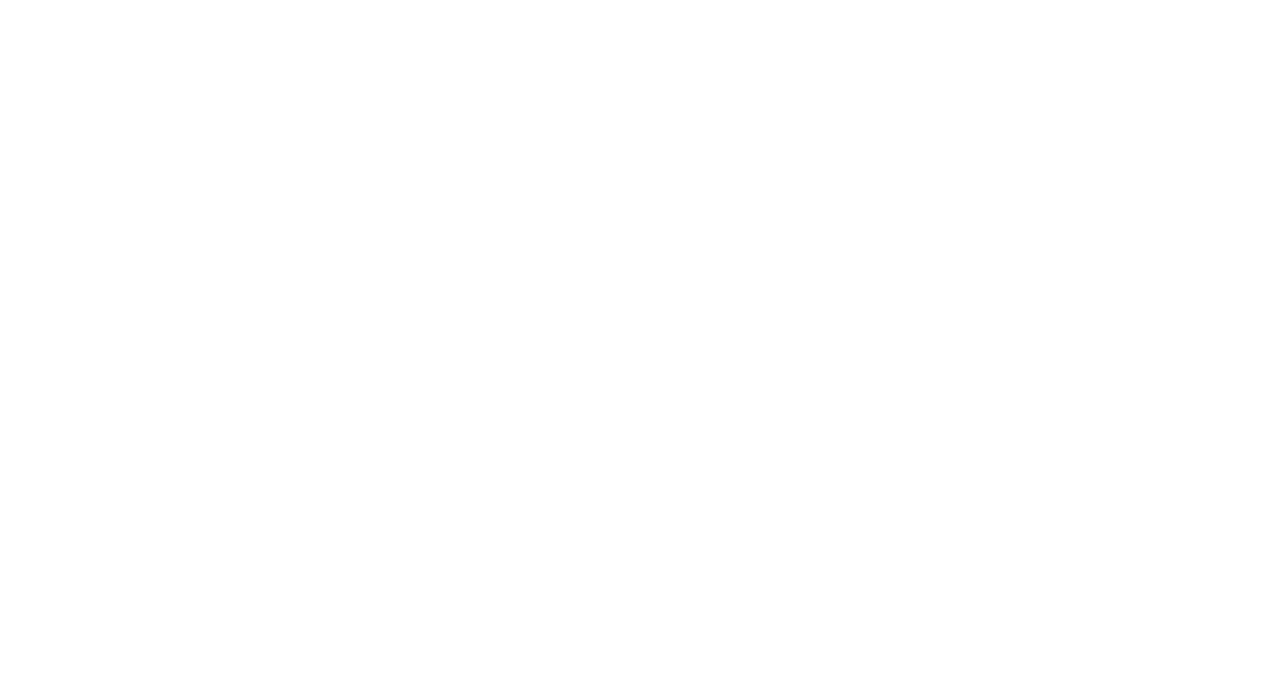
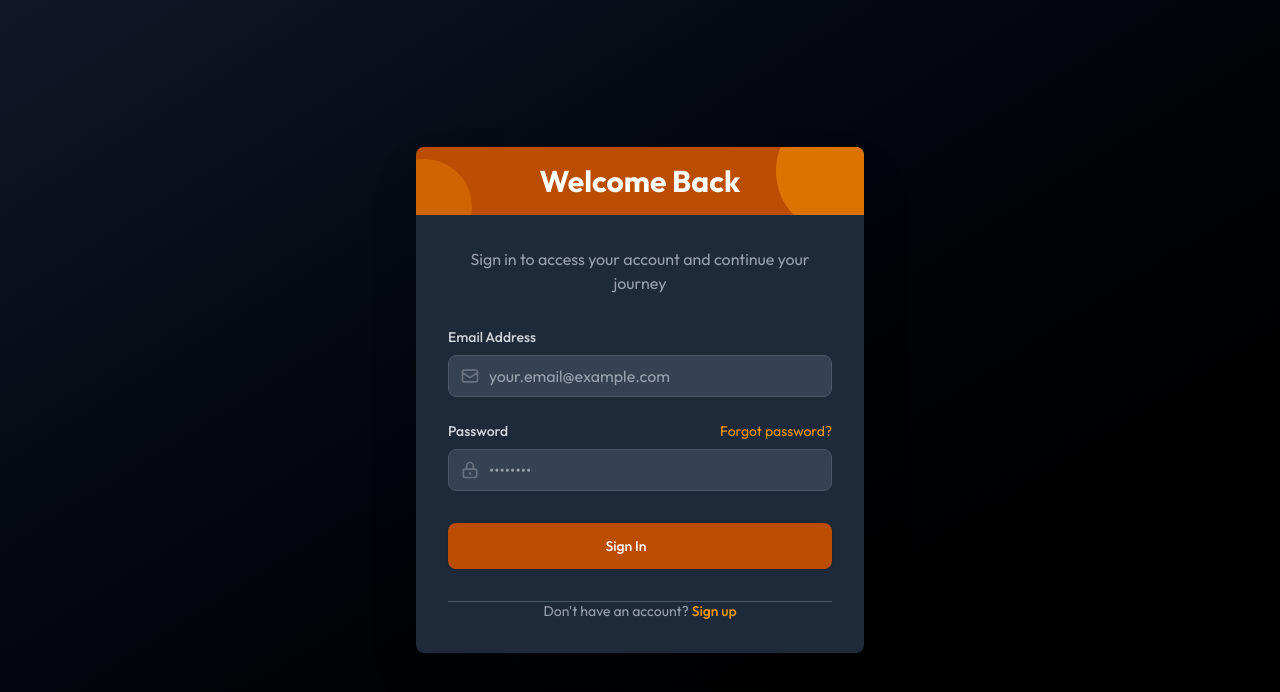
Before and after one commit to DreamWorks-Studio/DreamWorks, a React (Vite) app in the folder frontend/: page /sign-in in a window 1280 px wide. Before the commit this address had no page. Shown: the top 692 px of the page. Built offline with nearby package versions, Linux system fonts and the light colour scheme.

Commit message:
Create SignIn Page UI

```diff
--- /dev/null
+++ b/frontend/pages/SignIn.jsx
@@ -0,0 +1,121 @@
+import React, { useState } from 'react';
+
+const SignIn = () => {
+  const [formData, setFormData] = useState({
+    email: '',
+    password: '',
+    rememberMe: false
+  });
+
+  const handleChange = (e) => {
+    const value = e.target.type === 'checkbox' ? e.target.checked : e.target.value;
+    setFormData({
+      ...formData,
+      [e.target.name]: value
+    });
+  };
+
+  const handleSubmit = (e) => {
+    e.preventDefault();
+    console.log('Sign in form submitted:', formData);
+    // Add authentication logic here
+  };
+
+  return (
+    <div className="min-h-screen flex items-center justify-center bg-gradient-to-br from-gray-900 to-black p-6">
+      <div className="w-full max-w-md bg-gray-800 rounded-lg shadow-2xl overflow-hidden">
+        <div className="bg-amber-700 p-4 relative overflow-hidden">
+          <div className="absolute -top-10 -right-10 w-32 h-32 bg-amber-500 rounded-full opacity-50"></div>
+          <div className="absolute -bottom-10 -left-10 w-24 h-24 bg-amber-500 rounded-full opacity-30"></div>
+          <h1 className="text-3xl font-bold text-white relative z-10 text-center">Welcome Back</h1>
+        </div>
+
+        <div className="p-8">
+          <p className="text-center text-gray-400 mb-8">
+            Sign in to access your account and continue your journey
+          </p>
+
+          <form onSubmit={handleSubmit} className="space-y-6">
+            <div className="space-y-2">
+              <label className="block text-gray-300 text-sm font-medium">Email Address</label>
+              <div className="relative">
+                <div className="absolute inset-y-0 left-0 pl-3 flex items-center pointer-events-none">
+                  <svg className="h-5 w-5 text-gray-500" fill="none" viewBox="0 0 24 24" stroke="currentColor">
+                    <path strokeLinecap="round" strokeLinejoin="round" strokeWidth="2" d="M3 8l7.89 5.26a2 2 0 002.22 0L21 8M5 19h14a2 2 0 002-2V7a2 2 0 00-2-2H5a2 2 0 00-2 2v10a2 2 0 002 2z" />
+                  </svg>
+                </div>
+                <input
+                  type="email"
+                  name="email"
+                  value={formData.email}
+                  onChange={handleChange}
+                  className="block w-full pl-10 pr-3 py-2 rounded-lg bg-gray-700 border border-gray-600 placeholder-gray-400 text-white focus:outline-none focus:ring-2 focus:ring-amber-500 focus:border-transparent"
+                  placeholder="your.email@example.com"
+                  required
+                />
+              </div>
+            </div>
+
+            <div className="space-y-2">
+              <div className="flex items-center justify-between">
+                <label className="block text-gray-300 text-sm font-medium">Password</label>
+                <a href="#" className="text-sm text-amber-500 hover:text-amber-400">
+                  Forgot password?
+                </a>
+              </div>
+              <div className="relative">
+                <div className="absolute inset-y-0 left-0 pl-3 flex items-center pointer-events-none">
+                  <svg className="h-5 w-5 text-gray-500" fill="none" viewBox="0 0 24 24" stroke="currentColor">
+                    <path strokeLinecap="round" strokeLinejoin="round" strokeWidth="2" d="M12 15v2m-6 4h12a2 2 0 002-2v-6a2 2 0 00-2-2H6a2 2 0 00-2 2v6a2 2 0 002 2zm10-10V7a4 4 0 00-8 0v4h8z" />
+                  </svg>
+                </div>
+                <input
+                  type="password"
+                  name="password"
+                  value={formData.password}
+                  onChange={handleChange}
+                  className="block w-full pl-10 pr-3 py-2 rounded-lg bg-gray-700 border border-gray-600 placeholder-gray-400 text-white focus:outline-none focus:ring-2 focus:ring-amber-500 focus:border-transparent"
+                  placeholder="••••••••"
+                  required
+                />
+              </div>
+            </div>
+
+
+
+            <div className="pt-2">
+              <button
+                type="submit"
+                className="w-full flex justify-center py-3 px-4 border border-transparent rounded-lg shadow-sm text-sm font-medium text-white bg-amber-700 hover:bg-amber-700 focus:outline-none focus:ring-2 focus:ring-offset-2 focus:ring-amber-500 transition duration-150 ease-in-out"
+              >
+                <span>Sign In</span>
+                <svg className="ml-2 h-5 w-5" fill="none" viewBox="0 0 24 24" stroke="currentColor">
+                  <path strokeLinecap="round" strokeLinejoin="round" strokeWidth="2"  />
+                </svg>
+              </button>
+            </div>
+          </form>
+
+          <div className="mt-8">
+            <div className="relative">
+              <div className="absolute inset-0 flex items-center">
+                <div className="w-full border-t border-gray-600"></div>
+              </div>
+
+            </div>
+
+
+          </div>
+
+          <div className="mt-8 text-center">
+            <p className="text-sm text-gray-400">
+              Don't have an account? <a href="#" className="font-medium text-amber-500 hover:text-amber-400">Sign up</a>
+            </p>
+          </div>
+        </div>
+      </div>
+    </div>
+  );
+};
+
+export default SignIn;
--- a/frontend/src/App.jsx
+++ b/frontend/src/App.jsx
@@ -4,6 +4,7 @@ import Header from '../components/Header'
 import Contact from '../pages/Contact'
 import Register from '../pages/register'
 import ScrollUp from '../components/ScrollUp'
+import SignIn from '../pages/SignIn'
 
 
 
@@ -15,6 +16,7 @@ const App = () => {
       <Route path='/' element={<Header/>}/>
       <Route path='/contact' element={<Contact/>}/>
       <Route path='/sign-up' element={<Register />}/>
+      <Route path='/sign-in' element={<SignIn/>}/>
 
 
 
```
